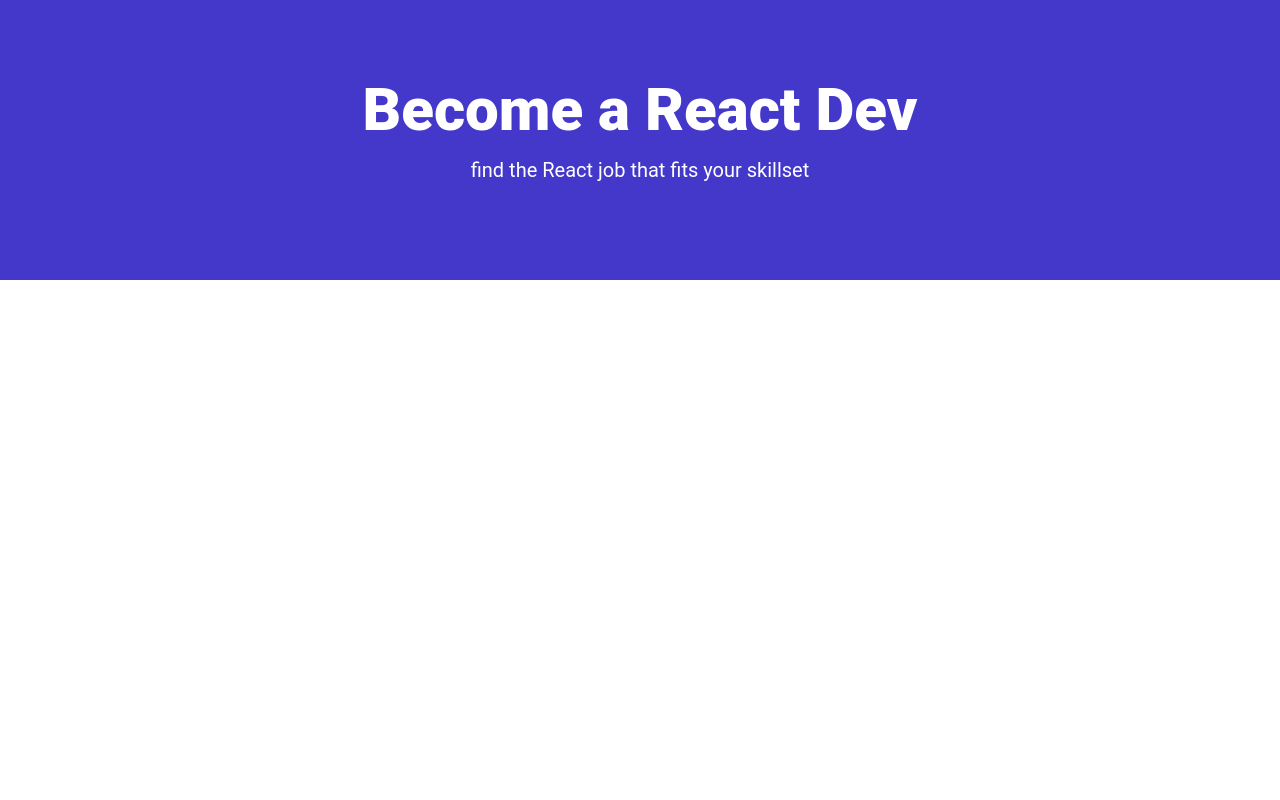
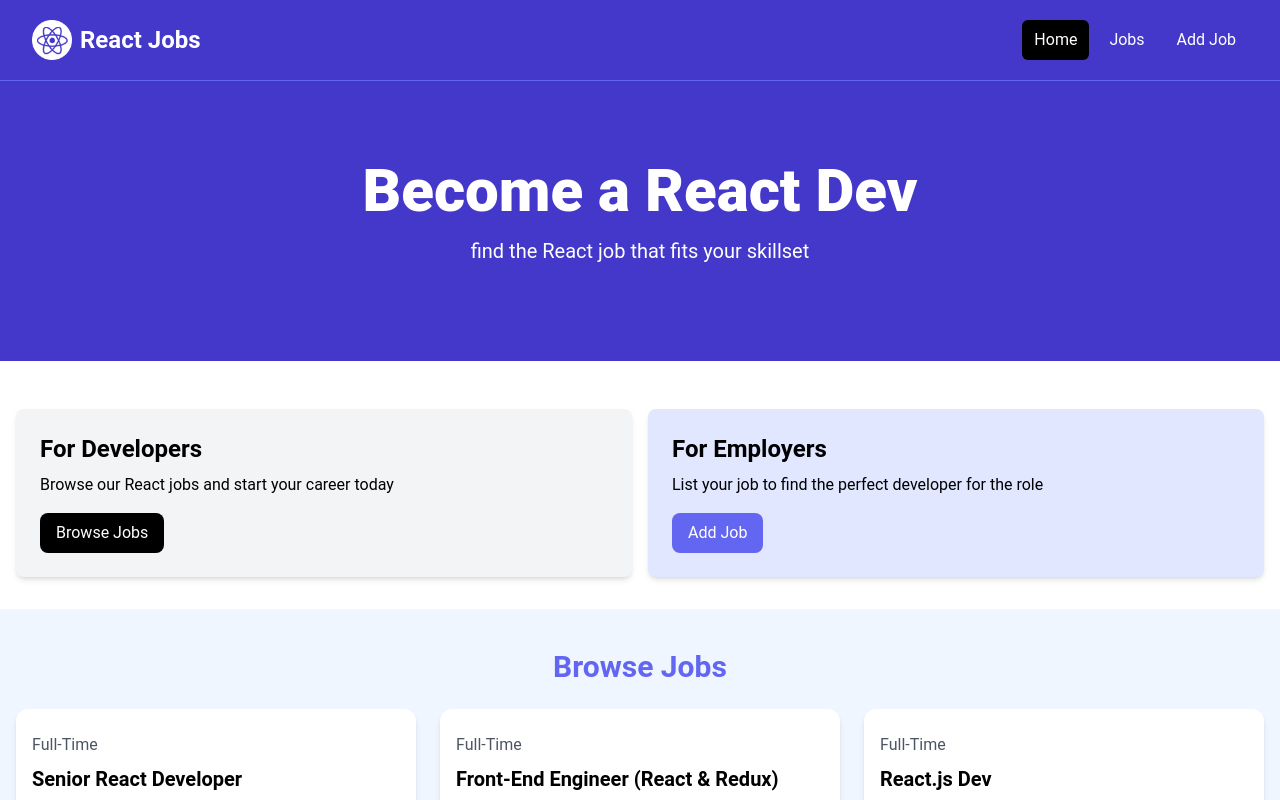
Before and after one commit to HappyDay101/job-site, a React (Vite) app: page / in a window 1280 px wide. Shown: the top 800 px of the page. Built offline with nearby package versions, Linux system fonts and the light colour scheme.

Commit message:
Create Mainlayout

```diff
--- a/src/App.jsx
+++ b/src/App.jsx
@@ -6,9 +6,14 @@
   RouterProvider,
 } from "react-router-dom";
 import HomePage from "./pages/HomePage";
+import MainLayout from './layouts/MainLayout'
 
 const router = createBrowserRouter(
-  createRoutesFromElements(<Route index element={ <HomePage />} />)
+  createRoutesFromElements(
+    <Route path='/' element={<MainLayout />}>
+      <Route index element={<HomePage />} />
+    </Route>
+  )
 );
 
 const App = () => {
--- /dev/null
+++ b/src/layouts/MainLayout.jsx
@@ -0,0 +1,13 @@
+import React from 'react'
+import { Outlet } from 'react-router-dom';
+import Navbar from '../components/Navbar';
+
+const MainLayout = () => {
+  return (
+    <>
+      <Navbar />
+      <Outlet />
+    </>
+  );
+};
+export default MainLayout;
--- a/src/pages/HomePage.jsx
+++ b/src/pages/HomePage.jsx
@@ -1,7 +1,14 @@
 import Hero from '../components/Hero'
+import HomeCard from '../components/HomeCard'
+import JobListings from '../components/JobListings'
+import ViewAllJobs from '../components/ViewAllJobs'
+
 const HomePage = () => {
   return <>
     <Hero />
+    <HomeCard />
+    <JobListings />
+    <ViewAllJobs />
   </>
 }
 
```
